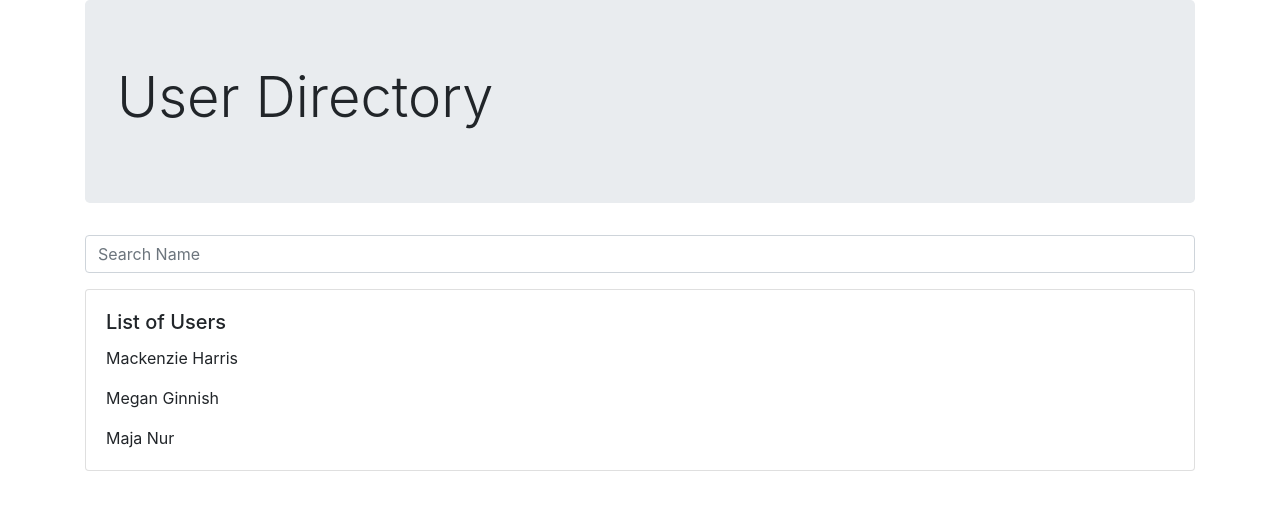
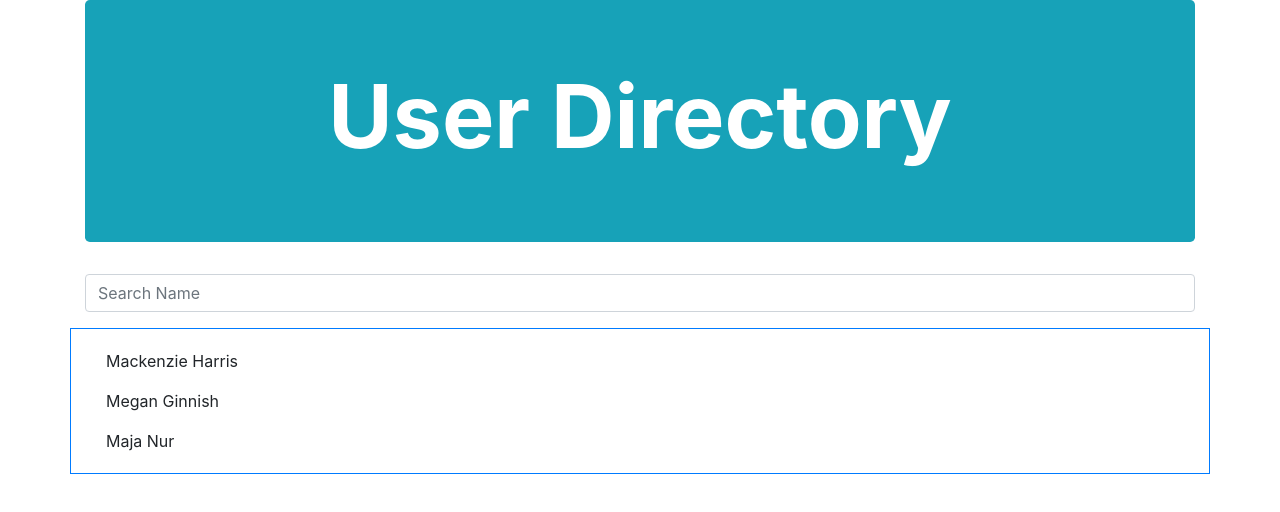
Before and after one commit to trucn0215/tn-employee-directory, a React (Create React App) app: page / in a window 1280 px wide. Shown: the top 512 px of the page. Built offline with nearby package versions, Linux system fonts and the light colour scheme.

Commit message:
styling headers

```diff
--- a/src/App.js
+++ b/src/App.js
@@ -1,9 +1,9 @@
-import React from "react";
+import React, {Component} from "react";
 import Header from "./components/Header";
 import Search from "./components/Search";
 import Body from "./components/Body";
 
-class App extends React.Component {
+class App extends Component {
 
   state = {
     users: [
--- a/src/components/Body.js
+++ b/src/components/Body.js
@@ -1,11 +1,20 @@
 import React from "react";
 
-function Body( {users} ) {
+function Body({ users }) {
     return (
-        <div className="card">
-            <div className="card-body">
-                <h5 className="card-title"> List of Users</h5>
-                {users.map(users => <p className="userName card-text">{users.name.first} {users.name.last}</p>)}
+        <div className="">
+            {/* <div className="card-body row">
+                <h5 className="card-title col">Name</h5>
+                <h5 className="card-title col">Date of Birth</h5>
+                <h5 className="card-title col">Email</h5>
+                <h5 className="card-title col">Phone</h5>
+            </div> */}
+
+            <div className="card-body border border-primary row">
+                <div className="col">{users.map(users => <p className="userName card-text">{users.name.first} {users.name.last}</p>)}</div>
+                {/* <div className="col">{users.map(users => <p className="age card-text">{users.dob.age}</p>)}</div> */}
+                {/* <div className="col">{users.map(users => <p className="email card-text">{users.email}</p>)}</div> */}
+                {/* <div className="col">{users.map(users => <p className="cell card-text">{users.cell}</p>)}</div> */}
             </div>
         </div>
     );
--- a/src/components/Header.js
+++ b/src/components/Header.js
@@ -2,8 +2,10 @@ import React from "react";
 
 function Header() {
     return (
-        <div className="jumbotron">
-            <h1 className="display-4">User Directory </h1>
+        <div className="jumbotron bg-info">
+            <div className="text-center text-white">
+                <h1 className="display-2 font-weight-bold">User Directory </h1>
+            </div>
         </div>
     )
 }
```
